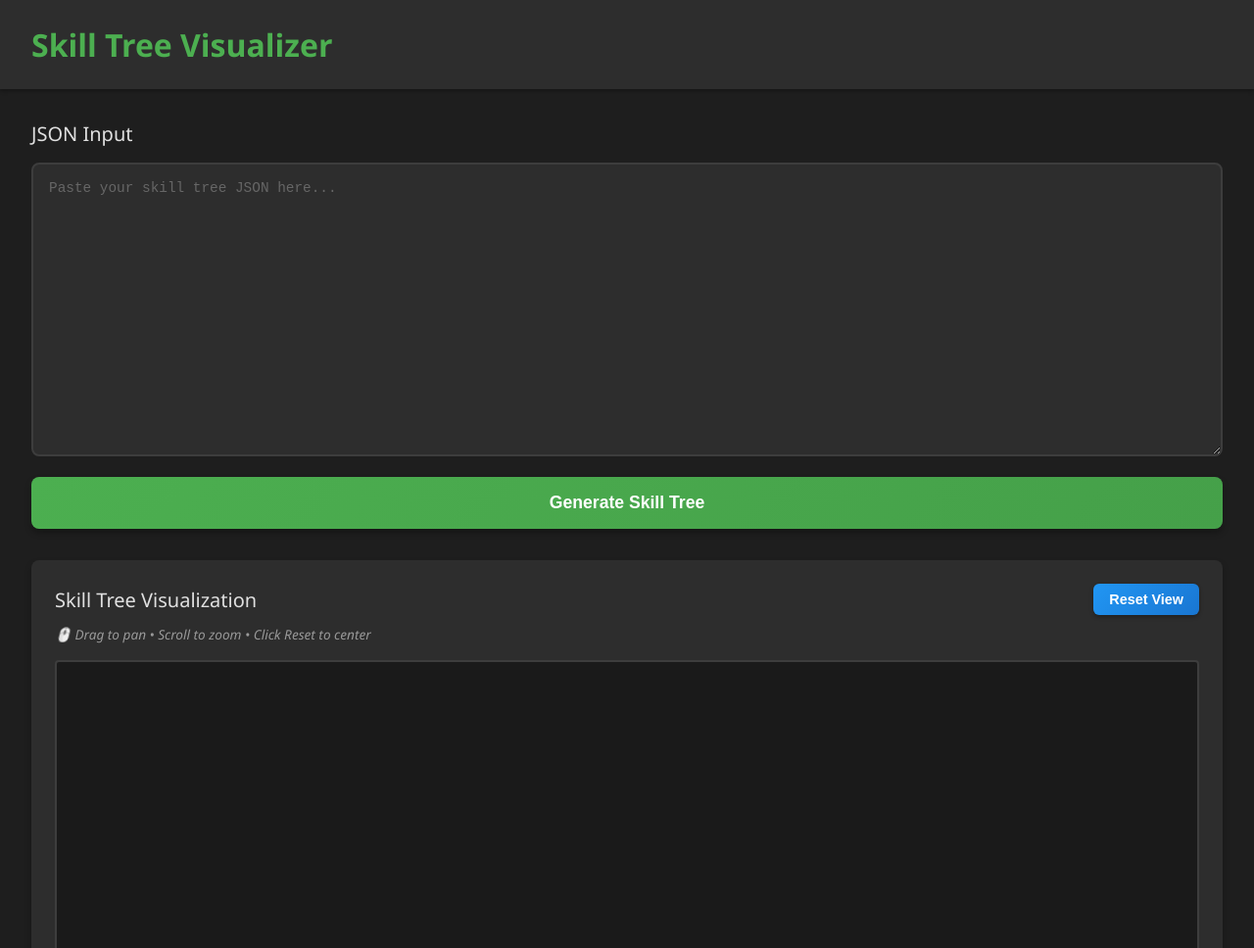
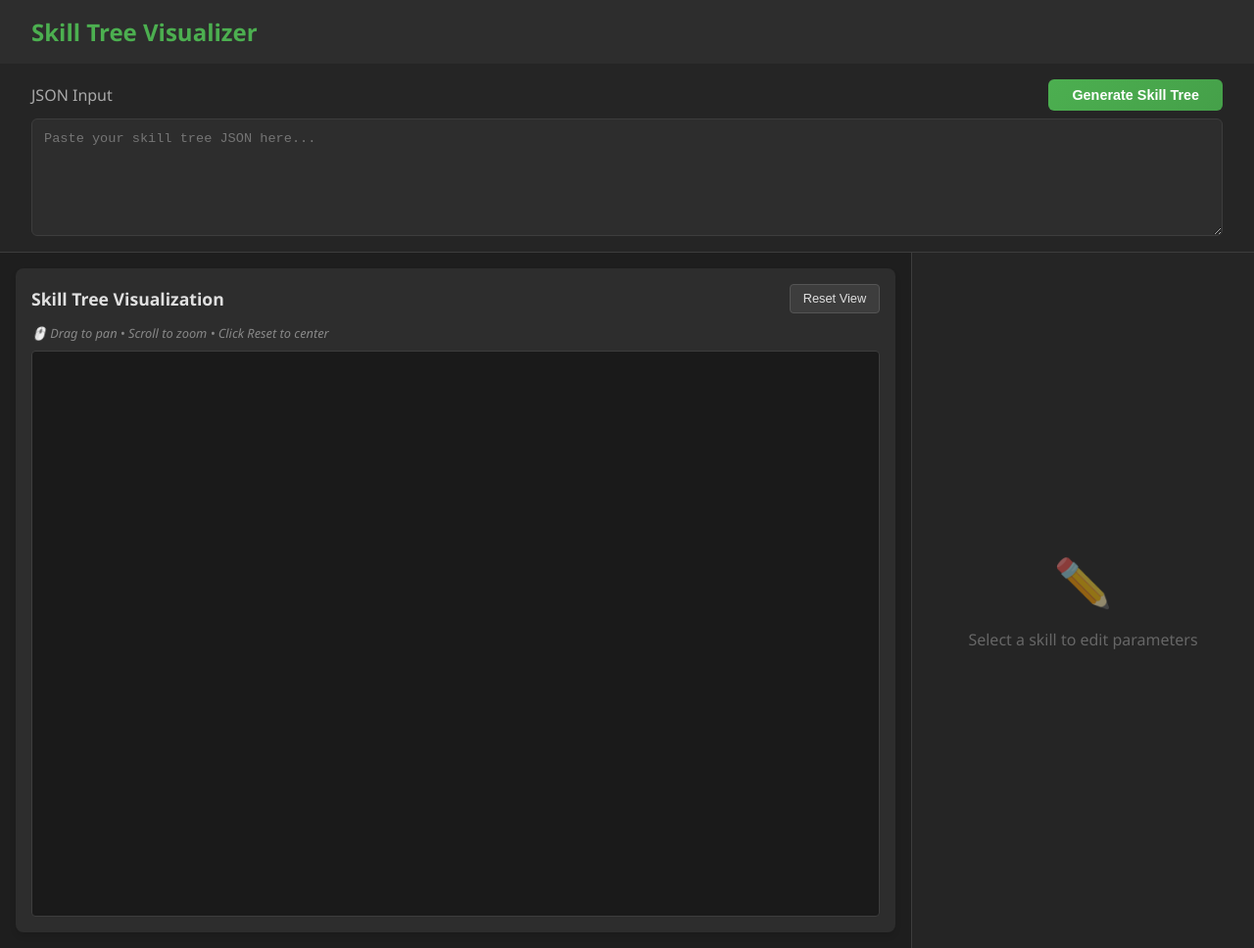
Before and after one commit to pavel-tarkhov-mgs/skill-tree-visualizer, a plain HTML site: page index.html in a window 1280 px wide. Shown: the top 968 px of the page at 98% size. Drawn offline with Linux system fonts and the light colour scheme.

Commit message:
Refactor application layout: Top input, sidebar editor

```diff
--- a/index.html
+++ b/index.html
@@ -11,19 +11,20 @@
         <h1>Skill Tree Visualizer</h1>
     </header>
 
-    <main class="container">
-        <div class="left-panel">
-            <div class="input-section">
+    <main class="main-layout">
+        <section class="top-section">
+            <div class="input-container">
+                <div class="input-header">
                     <h2>JSON Input</h2>
+                    <button id="generateBtn">Generate Skill Tree</button>
+                </div>
                 <textarea id="jsonInput" placeholder="Paste your skill tree JSON here..."></textarea>
-            </div>
-
-            <button id="generateBtn">Generate Skill Tree</button>
-
                 <div id="errorMessage" class="error-message"></div>
             </div>
+        </section>
 
-        <div class="right-panel">
+        <section class="workspace-container">
+            <div class="canvas-area">
                 <div class="canvas-container">
                     <div class="canvas-header">
                         <h2>Skill Tree Visualization</h2>
@@ -33,6 +34,16 @@
                         <span class="controls-hint">🖱️ Drag to pan • Scroll to zoom • Click Reset to center</span>
                     </div>
                     <canvas id="skillTreeCanvas" width="1200" height="800"></canvas>
+                </div>
+            </div>
+
+            <aside class="sidebar">
+                <div id="editorPlaceholder" class="editor-placeholder">
+                    <div class="placeholder-content">
+                        <span class="placeholder-icon">✏️</span>
+                        <p>Select a skill to edit parameters</p>
+                    </div>
+                </div>
 
                 <div id="skillEditor" class="skill-editor" style="display: none;">
                     <div class="editor-header">
@@ -83,8 +94,8 @@
                         </div>
                     </div>
                 </div>
-        </div>
-    </div>
+            </aside>
+        </section>
     </main>
 
     <script src="script.js"></script>
--- a/script.js
+++ b/script.js
@@ -627,6 +627,7 @@ document.addEventListener('DOMContentLoaded', () => {
 
     // Editor elements
     const skillEditor = document.getElementById('skillEditor');
+    const editorPlaceholder = document.getElementById('editorPlaceholder');
     const closeEditorBtn = document.getElementById('closeEditorBtn');
     const editId = document.getElementById('editId');
     const editName = document.getElementById('editName');
@@ -641,6 +642,7 @@ document.addEventListener('DOMContentLoaded', () => {
     // Close editor button
     closeEditorBtn.addEventListener('click', () => {
         skillEditor.style.display = 'none';
+        editorPlaceholder.style.display = 'flex';
         renderer.selectedSkill = null;
         renderer.redraw();
     });
@@ -660,11 +662,13 @@ document.addEventListener('DOMContentLoaded', () => {
             // Render connections
             renderConnections(skill);
 
-            // Show editor
-            skillEditor.style.display = 'block';
+            // Show editor, hide placeholder
+            skillEditor.style.display = 'flex';
+            editorPlaceholder.style.display = 'none';
         } else {
-            // Hide editor
+            // Hide editor, show placeholder
             skillEditor.style.display = 'none';
+            editorPlaceholder.style.display = 'flex';
         }
     };
 
--- a/styles.css
+++ b/styles.css
@@ -9,58 +9,72 @@ body {
     background-color: #1e1e1e;
     color: #e0e0e0;
     min-height: 100vh;
+    display: flex;
+    flex-direction: column;
 }
 
 header {
     background-color: #2d2d2d;
-    padding: 1.5rem 2rem;
+    padding: 1rem 2rem;
     box-shadow: 0 2px 4px rgba(0, 0, 0, 0.3);
+    flex-shrink: 0;
 }
 
 header h1 {
     color: #4CAF50;
-    font-size: 2rem;
+    font-size: 1.5rem;
     font-weight: 600;
 }
 
-.container {
+/* Main Layout */
+.main-layout {
     display: flex;
-    gap: 2rem;
-    padding: 2rem;
-    min-height: calc(100vh - 80px);
+    flex-direction: column;
+    flex: 1;
+    height: calc(100vh - 72px); /* Adjust based on header height */
+    overflow: hidden;
 }
 
-.left-panel {
-    flex: 0 0 400px;
+/* Top Section */
+.top-section {
+    padding: 1rem 2rem;
+    background-color: #252525;
+    border-bottom: 1px solid #3d3d3d;
+    flex-shrink: 0;
+}
+
+.input-container {
     display: flex;
     flex-direction: column;
-    gap: 1rem;
+    gap: 0.5rem;
+    max-width: 1400px;
+    margin: 0 auto;
+    width: 100%;
 }
 
-.right-panel {
-    flex: 1;
+.input-header {
     display: flex;
-    flex-direction: column;
+    justify-content: space-between;
+    align-items: center;
 }
 
-.input-section h2,
-.canvas-container h2 {
-    color: #e0e0e0;
-    font-size: 1.25rem;
-    margin-bottom: 1rem;
+.input-header h2 {
+    font-size: 1rem;
+    color: #aaa;
     font-weight: 500;
+    margin: 0;
 }
 
 #jsonInput {
     width: 100%;
-    height: 500px;
-    padding: 1rem;
+    height: 120px;
+    padding: 0.75rem;
     background-color: #2d2d2d;
     color: #e0e0e0;
-    border: 2px solid #3d3d3d;
-    border-radius: 8px;
+    border: 1px solid #3d3d3d;
+    border-radius: 6px;
     font-family: 'Courier New', Courier, monospace;
-    font-size: 0.9rem;
+    font-size: 0.85rem;
     resize: vertical;
     outline: none;
     transition: border-color 0.3s;
@@ -70,60 +84,64 @@ header h1 {
     border-color: #4CAF50;
 }
 
-#jsonInput::placeholder {
-    color: #666;
-}
-
 #generateBtn {
-    width: 100%;
-    padding: 1rem;
+    padding: 0.5rem 1.5rem;
     background: linear-gradient(135deg, #4CAF50 0%, #45a049 100%);
     color: white;
     border: none;
-    border-radius: 8px;
-    font-size: 1.1rem;
+    border-radius: 6px;
+    font-size: 0.9rem;
     font-weight: 600;
     cursor: pointer;
-    transition: all 0.3s;
-    box-shadow: 0 4px 6px rgba(0, 0, 0, 0.3);
+    transition: all 0.2s;
 }
 
 #generateBtn:hover {
-    transform: translateY(-2px);
-    box-shadow: 0 6px 8px rgba(0, 0, 0, 0.4);
+    transform: translateY(-1px);
+    box-shadow: 0 2px 4px rgba(0, 0, 0, 0.2);
     background: linear-gradient(135deg, #45a049 0%, #3d8b40 100%);
 }
 
-#generateBtn:active {
-    transform: translateY(0);
-    box-shadow: 0 2px 4px rgba(0, 0, 0, 0.3);
-}
-
 .error-message {
-    padding: 1rem;
+    padding: 0.5rem;
     background-color: #3d2d2d;
-    border: 2px solid #d32f2f;
-    border-radius: 8px;
+    border: 1px solid #d32f2f;
+    border-radius: 4px;
     color: #ff6b6b;
-    font-size: 0.9rem;
-    min-height: 60px;
+    font-size: 0.85rem;
     display: none;
+    margin-top: 0.5rem;
 }
 
 .error-message.active {
     display: block;
 }
 
-.error-message:empty {
-    display: none;
+/* Workspace Container */
+.workspace-container {
+    display: flex;
+    flex: 1;
+    overflow: hidden;
+}
+
+/* Canvas Area */
+.canvas-area {
+    flex: 1;
+    padding: 1rem;
+    background-color: #1e1e1e;
+    overflow: hidden;
+    display: flex;
+    flex-direction: column;
 }
 
 .canvas-container {
-    position: relative;
     background-color: #2d2d2d;
-    padding: 1.5rem;
     border-radius: 8px;
-    box-shadow: 0 4px 6px rgba(0, 0, 0, 0.3);
+    padding: 1rem;
+    display: flex;
+    flex-direction: column;
+    height: 100%;
+    box-shadow: 0 4px 6px rgba(0, 0, 0, 0.1);
 }
 
 .canvas-header {
@@ -131,96 +149,130 @@ header h1 {
     justify-content: space-between;
     align-items: center;
     margin-bottom: 0.5rem;
+    flex-shrink: 0;
 }
 
 .canvas-header h2 {
-    margin-bottom: 0;
-}
-
-.reset-btn {
-    padding: 0.5rem 1rem;
-    background: linear-gradient(135deg, #2196F3 0%, #1976D2 100%);
-    color: white;
-    border: none;
-    border-radius: 6px;
-    font-size: 0.9rem;
-    font-weight: 600;
-    cursor: pointer;
-    transition: all 0.3s;
-    box-shadow: 0 2px 4px rgba(0, 0, 0, 0.3);
-}
-
-.reset-btn:hover {
-    transform: translateY(-1px);
-    box-shadow: 0 4px 6px rgba(0, 0, 0, 0.4);
-    background: linear-gradient(135deg, #1976D2 0%, #1565C0 100%);
-}
-
-.reset-btn:active {
-    transform: translateY(0);
-    box-shadow: 0 1px 2px rgba(0, 0, 0, 0.3);
+    font-size: 1.1rem;
+    margin: 0;
+    color: #e0e0e0;
 }
 
 .canvas-controls {
-    margin-bottom: 1rem;
+    margin-bottom: 0.5rem;
+    flex-shrink: 0;
 }
 
 .controls-hint {
-    color: #999;
-    font-size: 0.85rem;
+    color: #888;
+    font-size: 0.8rem;
     font-style: italic;
 }
 
 #skillTreeCanvas {
     background-color: #1a1a1a;
-    border: 2px solid #3d3d3d;
+    border: 1px solid #3d3d3d;
     border-radius: 4px;
-    display: block;
-    max-width: 100%;
-    height: auto;
+    flex: 1;
+    width: 100%;
+    height: 100%; /* Occupy remaining space */
 }
 
-/* Skill Editor Styles */
-.skill-editor {
-    position: absolute;
-    top: 80px;
-    right: 30px;
-    width: 320px;
-    max-height: calc(100vh - 120px);
-    background-color: #2d2d2d;
-    border: 2px solid #3d3d3d;
-    border-radius: 8px;
-    box-shadow: 0 4px 12px rgba(0, 0, 0, 0.5);
-    z-index: 10;
-    overflow-y: auto;
-    animation: fadeIn 0.2s ease-out;
+/* Sidebar */
+.sidebar {
+    width: 350px;
+    background-color: #252525;
+    border-left: 1px solid #3d3d3d;
     display: flex;
     flex-direction: column;
+    overflow-y: auto;
+    flex-shrink: 0;
+}
+
+/* Editor Placeholder */
+.editor-placeholder {
+    display: flex;
+    flex: 1;
+    align-items: center;
+    justify-content: center;
+    padding: 2rem;
+    text-align: center;
+    color: #666;
+}
+
+.placeholder-content {
+    display: flex;
+    flex-direction: column;
+    align-items: center;
+    gap: 1rem;
+}
+
+.placeholder-icon {
+    font-size: 3rem;
+    opacity: 0.5;
+}
+
+/* Skill Editor - Static in Sidebar */
+.skill-editor {
+    display: flex;
+    flex-direction: column;
+    height: 100%;
+    background-color: transparent;
+    border: none;
+    box-shadow: none;
+    border-radius: 0;
+    animation: fadeIn 0.2s ease-out;
 }
 
 @keyframes fadeIn {
-    from { opacity: 0; transform: translateY(-10px); }
-    to { opacity: 1; transform: translateY(0); }
+    from { opacity: 0; }
+    to { opacity: 1; }
 }
 
 .editor-header {
-    background-color: #3d3d3d;
-    padding: 0.75rem 1rem;
+    background-color: #2d2d2d;
+    padding: 1rem;
     display: flex;
     justify-content: space-between;
     align-items: center;
-    border-bottom: 1px solid #4d4d4d;
-    position: sticky;
-    top: 0;
-    z-index: 5;
+    border-bottom: 1px solid #3d3d3d;
+    flex-shrink: 0;
 }
 
 .editor-header h3 {
     font-size: 1rem;
     color: #e0e0e0;
     margin: 0;
+    font-weight: 600;
 }
 
+.editor-content {
+    padding: 1rem;
+    display: flex;
+    flex-direction: column;
+    gap: 1rem;
+    overflow-y: auto;
+    flex: 1;
+}
+
+/* Reset Button */
+.reset-btn {
+    padding: 0.4rem 0.8rem;
+    background: #3d3d3d;
+    color: #e0e0e0;
+    border: 1px solid #555;
+    border-radius: 4px;
+    font-size: 0.8rem;
+    cursor: pointer;
+    transition: all 0.2s;
+}
+
+.reset-btn:hover {
+    background-color: #4d4d4d;
+    border-color: #777;
+}
+
+/* Close Button (Hidden in sidebar view usually, or kept to deselect) */
 .close-btn {
     background: none;
     border: none;
@@ -235,22 +287,16 @@ header h1 {
     color: #ff6b6b;
 }
 
-.editor-content {
-    padding: 1rem;
-    display: flex;
-    flex-direction: column;
-    gap: 0.75rem;
-}
-
+/* Form Styles */
 .form-group {
     display: flex;
     flex-direction: column;
-    gap: 0.25rem;
+    gap: 0.3rem;
 }
 
 .form-row {
     display: flex;
-    gap: 0.5rem;
+    gap: 0.75rem;
 }
 
 .form-row .form-group {
@@ -258,8 +304,9 @@ header h1 {
 }
 
 .form-group label {
-    font-size: 0.85rem;
+    font-size: 0.8rem;
     color: #aaa;
+    font-weight: 500;
 }
 
 .skill-editor input,
@@ -284,32 +331,31 @@ header h1 {
 
 .skill-editor input[readonly] {
     background-color: #252525;
-    color: #888;
-    cursor: not-allowed;
+    color: #777;
 }
 
 /* Connections Section */
 .connections-section {
-    margin-top: 1rem;
-    border-top: 1px solid #4d4d4d;
+    margin-top: 1.5rem;
+    border-top: 1px solid #3d3d3d;
     padding-top: 1rem;
 }
 
 .connections-section h4 {
     font-size: 0.9rem;
-    color: #e0e0e0;
-    margin-bottom: 0.5rem;
+    color: #ccc;
+    margin-bottom: 0.75rem;
 }
 
 .connections-list {
     display: flex;
     flex-direction: column;
     gap: 0.75rem;
-    margin-bottom: 0.75rem;
+    margin-bottom: 1rem;
 }
 
 .connection-item {
-    background-color: #252525;
+    background-color: #1a1a1a;
     border: 1px solid #3d3d3d;
     border-radius: 4px;
     padding: 0.75rem;
@@ -331,23 +377,23 @@ header h1 {
 .delete-connection-btn {
     background: none;
     border: none;
-    color: #ff6b6b;
+    color: #d32f2f;
     font-size: 1.2rem;
     line-height: 1;
     cursor: pointer;
-    padding: 0;
     opacity: 0.7;
     transition: opacity 0.2s;
 }
 
 .delete-connection-btn:hover {
     opacity: 1;
+    color: #ff5252;
 }
 
 .add-connection-btn {
     width: 100%;
-    padding: 0.5rem;
-    background-color: #3d3d3d;
+    padding: 0.6rem;
+    background-color: #2d2d2d;
     color: #e0e0e0;
     border: 1px dashed #555;
     border-radius: 4px;
@@ -357,7 +403,7 @@ header h1 {
 }
 
 .add-connection-btn:hover {
-    background-color: #444;
+    background-color: #333;
     border-color: #777;
 }
 
@@ -376,25 +422,19 @@ header h1 {
     gap: 0.5rem;
 }
 
-.waypoint-item span {
-    font-size: 0.8rem;
-    color: #888;
-    width: 20px;
-}
-
 .remove-waypoint-btn,
 .add-waypoint-btn {
     background: #3d3d3d;
     border: none;
     color: #e0e0e0;
-    width: 20px;
-    height: 20px;
+    width: 24px;
+    height: 24px;
     border-radius: 3px;
     display: flex;
     justify-content: center;
     align-items: center;
     cursor: pointer;
-    font-size: 0.8rem;
+    font-size: 0.9rem;
 }
 
 .remove-waypoint-btn:hover {
@@ -403,28 +443,31 @@ header h1 {
 
 .add-waypoint-btn {
     width: 100%;
+    height: auto;
+    padding: 0.25rem;
     margin-top: 0.25rem;
+    font-size: 0.8rem;
 }
 
 .add-waypoint-btn:hover {
     background-color: #4CAF50;
 }
 
-@media (max-width: 1400px) {
-    .container {
-        flex-direction: column;
-    }
+/* Scrollbar Styles */
+::-webkit-scrollbar {
+    width: 8px;
+    height: 8px;
+}
 
-    .left-panel {
-        flex: 1;
-        width: 100%;
-    }
+::-webkit-scrollbar-track {
+    background: #1e1e1e;
+}
 
-    #jsonInput {
-        height: 300px;
-    }
+::-webkit-scrollbar-thumb {
+    background: #3d3d3d;
+    border-radius: 4px;
+}
 
-    #skillTreeCanvas {
-        width: 100%;
-    }
+::-webkit-scrollbar-thumb:hover {
+    background: #4d4d4d;
 }
```
Lines whose indentation alone changed are shown as unchanged.
